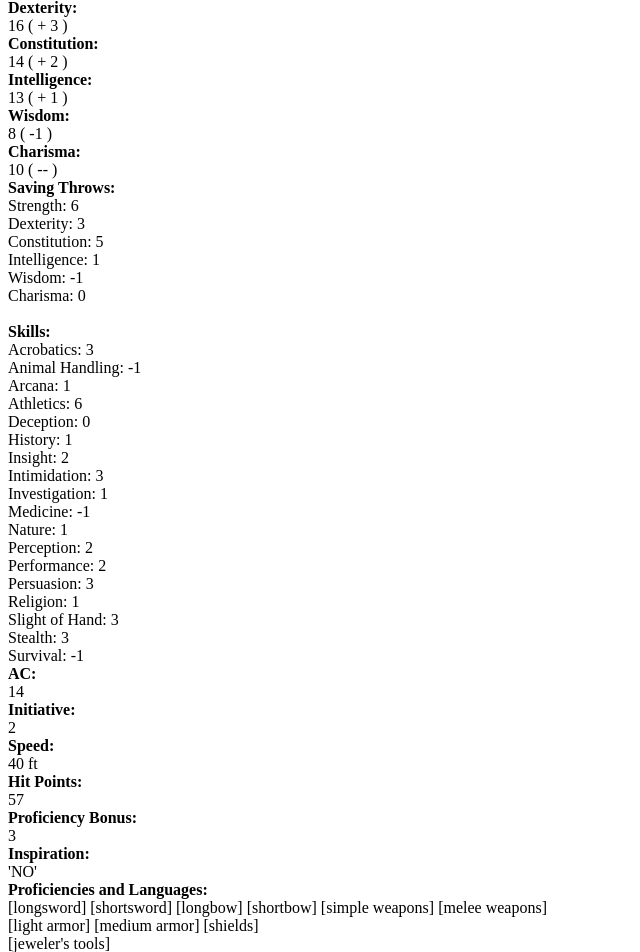
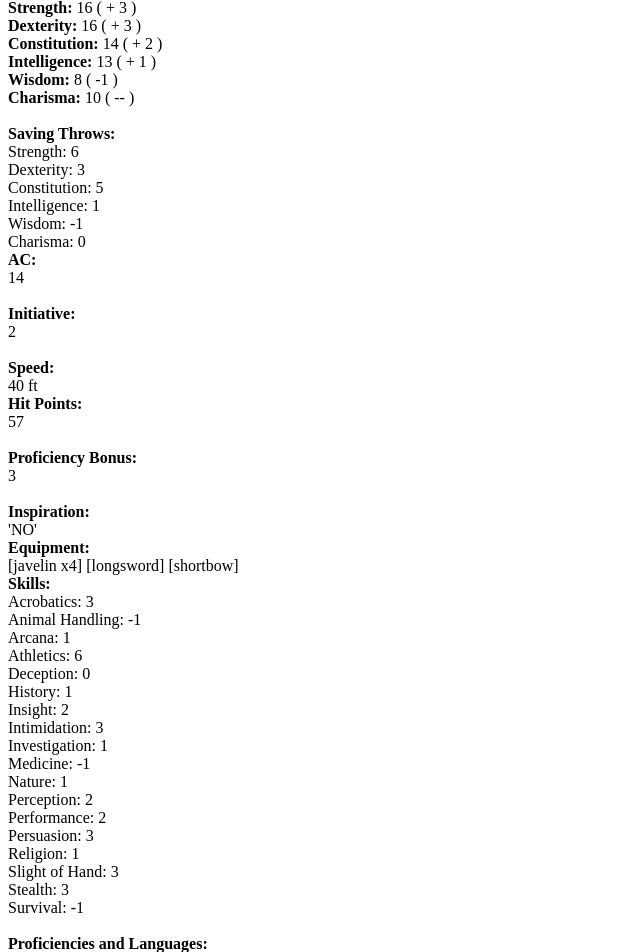
Before and after one commit to kaschul/PlayerCharacters, a React (Create React App) app in the folder frontend/: page /character/1 in a window 1280 px wide. Shown: the part 920-1872 px from the top of the page, without its empty margins (0-640 px from the left). Built offline with nearby package versions, Linux system fonts and the light colour scheme; the HTML template or start-up script is replaced by a standard one.

Commit message:
character page formatting

```diff
--- a/frontend/src/screens/CharacterScreen.js
+++ b/frontend/src/screens/CharacterScreen.js
@@ -23,20 +23,22 @@ const CharacterScreen = () => {
               <Row>
                 <span><h3>{character.name}</h3> {character.nickname != null && <>(aka {character.nickname})</>}</span>
               </Row>
+              <br></br>
               <Row>
-                {character.race} - {character.alignment}
+                <span>{character.race} - {character.alignment}</span>
               </Row>
               <Row>
                 {/* character subclass only displayed if not null */}
                 <span>Lvl {character.level} {character.class} {character.subclass != null && <>- {character.subclass}</>}</span>
               </Row>
               <Row>
-                {character.background}
+                <span>{character.background}</span>
+              </Row>
+              <br></br>
+              <Row>
+                <p> {character.description} </p>
               </Row>
           </Col>
-        </Row>
-        <Row>
-          <p> {character.description} </p>
         </Row>
       </Card>
 
@@ -47,168 +49,173 @@ const CharacterScreen = () => {
 
         <Card.Text as='div'>
         <div className='my-3'>
-          <Col class='text-centered'>
+
+        <Row>
+
+          <Col>
               {/*displays value, (modifier)
               + modifier if > 0,
               - modifier if < 0, and
               -- if modifier == 0*/}
-            <div id='vitals'>
             <Row>
-              <strong>Strength:</strong>
-            </Row>
-            <Row>
-              {character.stats.vitals.strength}
+              <span><strong>Strength:</strong>
+              &nbsp;{character.stats.vitals.strength}
               &nbsp;({character.stats.vitals.strengthModifier < 0 ?
                 <> {character.stats.vitals.strengthModifier} </> :
                 character.stats.vitals.strengthModifier > 0 ?
                 <> + {character.stats.vitals.strengthModifier} </> :
-                <> -- </>})
+                <> -- </>})</span>
             </Row>
             <Row>
-              <strong>Dexterity:</strong>
-            </Row>
-            <Row>
-              {character.stats.vitals.dexterity}
+              <span><strong>Dexterity:</strong>
+              &nbsp;{character.stats.vitals.dexterity}
               &nbsp;({character.stats.vitals.dexModifier < 0 ?
                 <> {character.stats.vitals.dexModifier} </> :
                 character.stats.vitals.dexModifier > 0 ?
                 <> + {character.stats.vitals.dexModifier} </> :
-                <> -- </>})
+                <> -- </>})</span>
             </Row>
             <Row >
-              <strong>Constitution:</strong>
-            </Row>
-            <Row>
-              {character.stats.vitals.constitution}
+              <span><strong>Constitution:</strong>
+              &nbsp;{character.stats.vitals.constitution}
               &nbsp;({character.stats.vitals.constModifier < 0 ?
                 <> {character.stats.vitals.constModifier} </> :
                 character.stats.vitals.constModifier > 0 ?
                 <> + {character.stats.vitals.constModifier} </> :
-                <> -- </>})
+                <> -- </>})</span>
             </Row>
             <Row>
-              <strong>Intelligence:</strong>
-            </Row>
-            <Row>
-              {character.stats.vitals.intelligence}
+              <span><strong>Intelligence:</strong>
+              &nbsp;{character.stats.vitals.intelligence}
               &nbsp;({character.stats.vitals.intelModifier < 0 ?
                 <> {character.stats.vitals.intelModifier} </> :
                 character.stats.vitals.intelModifier > 0 ?
                 <> + {character.stats.vitals.intelModifier} </> :
-                <> -- </>})
+                <> -- </>})</span>
             </Row>
             <Row>
-              <strong>Wisdom:</strong>
-            </Row>
-            <Row>
-              {character.stats.vitals.wisdom}
+              <span><strong>Wisdom:</strong>
+              &nbsp;{character.stats.vitals.wisdom}
               &nbsp;({character.stats.vitals.wisdomModifier < 0 ?
                 <> {character.stats.vitals.wisdomModifier} </> :
                 character.stats.vitals.wisdomModifier > 0 ?
                 <> + {character.stats.vitals.wisdomModifier} </> :
-                <> -- </>})
+                <> -- </>})</span>
             </Row>
             <Row>
-              <strong>Charisma:</strong>
-            </Row>
-            <Row>
-              {character.stats.vitals.charisma}
+              <span><strong>Charisma:</strong>
+              &nbsp;{character.stats.vitals.charisma}
               &nbsp;({character.stats.vitals.charismaModifier < 0 ?
                 <> {character.stats.vitals.charismaModifier} </> :
                 character.stats.vitals.charismaModifier > 0 ?
                 <> + {character.stats.vitals.charismaModifier} </> :
-                <> -- </>})
+                <> -- </>})</span>
             </Row>
-            </div>
-          </Col>
-          <Col>
-            <div id='savingThrows'>
+            <br></br>
             <Row>
                 <Col>
                   <Row><strong>Saving Throws:</strong></Row>
-                  <Row>Strength:&nbsp;{character.stats.savingThrows.strengthST}</Row>
-                  <Row>Dexterity:&nbsp;{character.stats.savingThrows.dexterityST}</Row>
-                  <Row>Constitution:&nbsp;{character.stats.savingThrows.constitutionST}</Row>
-                  <Row>Intelligence:&nbsp;{character.stats.savingThrows.intelligenceST}</Row>
-                  <Row>Wisdom:&nbsp;{character.stats.savingThrows.wisdomST}</Row>
-                  <Row>Charisma:&nbsp;{character.stats.savingThrows.charismaST}</Row>
+                  <Row><span>Strength:&nbsp;{character.stats.savingThrows.strengthST}</span></Row>
+                  <Row><span>Dexterity:&nbsp;{character.stats.savingThrows.dexterityST}</span></Row>
+                  <Row><span>Constitution:&nbsp;{character.stats.savingThrows.constitutionST}</span></Row>
+                  <Row><span>Intelligence:&nbsp;{character.stats.savingThrows.intelligenceST}</span></Row>
+                  <Row><span>Wisdom:&nbsp;{character.stats.savingThrows.wisdomST}</span></Row>
+                  <Row><span>Charisma:&nbsp;{character.stats.savingThrows.charismaST}</span></Row>
                 </Col>
             </Row>
-            </div>
-            <br></br>
-            <div id='skills'>
+          </Col>
+
+          <Col>
+
+            <Row>
+              <Col>
+                  <Row><strong>AC:</strong></Row>
+                  <Row><span>{character.stats.armorClass}</span></Row>
+
+                  <br></br>
+
+                  <Row><strong>Initiative:</strong></Row>
+                  <Row><span>{character.stats.initiative}</span></Row>
+
+                  <br></br>
+
+                  <Row><strong>Speed:</strong></Row>
+                  <Row><span>{character.stats.speed} ft</span></Row>
+              </Col>
+              <Col>
+                  <Row><strong>Hit Points:</strong></Row>
+                  <Row><span>{character.stats.hitPointMax}</span></Row>
+
+                  <br></br>
+
+                  <Row><strong>Proficiency Bonus:</strong></Row>
+                  <Row><span>{character.stats.profBonus}</span></Row>
+
+                  <br></br>
+
+                  <Row><strong>Inspiration:</strong></Row>
+                  <Row><span>{character.inspiration === true ? <div>'YES'</div> : <div>'NO'</div>}</span></Row>
+              </Col>
+            </Row>
+
+            <Row>
+              <Col>
+                <Row><strong>Equipment:</strong></Row>
+                <Row><span>{character.stats.equipment.map((p) => " [" + p + "] ")}</span></Row>
+              </Col>
+            </Row>
+
+          </Col>
+
+          <Col>
             <Row>
                 <Col>
                   <Row><strong>Skills:</strong></Row>
-                  <Row>Acrobatics:&nbsp;{character.stats.skills.acrobatics}</Row>
-                  <Row>Animal Handling:&nbsp;{character.stats.skills.animalHandling}</Row>
-                  <Row>Arcana:&nbsp;{character.stats.skills.arcana}</Row>
-                  <Row>Athletics:&nbsp;{character.stats.skills.athletics}</Row>
-                  <Row>Deception:&nbsp;{character.stats.skills.deception}</Row>
-                  <Row>History:&nbsp;{character.stats.skills.history}</Row>
-                  <Row>Insight:&nbsp;{character.stats.skills.insight}</Row>
-                  <Row>Intimidation:&nbsp;{character.stats.skills.intimidation}</Row>
-                  <Row>Investigation:&nbsp;{character.stats.skills.investigation}</Row>
-                  <Row>Medicine:&nbsp;{character.stats.skills.medicine}</Row>
-                  <Row>Nature:&nbsp;{character.stats.skills.nature}</Row>
-                  <Row>Perception:&nbsp;{character.stats.skills.perception}</Row>
-                  <Row>Performance:&nbsp;{character.stats.skills.performance}</Row>
-                  <Row>Persuasion:&nbsp;{character.stats.skills.persuasion}</Row>
-                  <Row>Religion:&nbsp;{character.stats.skills.religion}</Row>
-                  <Row>Slight of Hand:&nbsp;{character.stats.skills.slightOfHand}</Row>
-                  <Row>Stealth:&nbsp;{character.stats.skills.stealth}</Row>
-                  <Row>Survival:&nbsp;{character.stats.skills.survival}</Row>
+                  <Row><span>Acrobatics:&nbsp;{character.stats.skills.acrobatics}</span></Row>
+                  <Row><span>Animal Handling:&nbsp;{character.stats.skills.animalHandling}</span></Row>
+                  <Row><span>Arcana:&nbsp;{character.stats.skills.arcana}</span></Row>
+                  <Row><span>Athletics:&nbsp;{character.stats.skills.athletics}</span></Row>
+                  <Row><span>Deception:&nbsp;{character.stats.skills.deception}</span></Row>
+                  <Row><span>History:&nbsp;{character.stats.skills.history}</span></Row>
+                  <Row><span>Insight:&nbsp;{character.stats.skills.insight}</span></Row>
+                  <Row><span>Intimidation:&nbsp;{character.stats.skills.intimidation}</span></Row>
+                  <Row><span>Investigation:&nbsp;{character.stats.skills.investigation}</span></Row>
+                  <Row><span>Medicine:&nbsp;{character.stats.skills.medicine}</span></Row>
+                  <Row><span>Nature:&nbsp;{character.stats.skills.nature}</span></Row>
+                  <Row><span>Perception:&nbsp;{character.stats.skills.perception}</span></Row>
+                  <Row><span>Performance:&nbsp;{character.stats.skills.performance}</span></Row>
+                  <Row><span>Persuasion:&nbsp;{character.stats.skills.persuasion}</span></Row>
+                  <Row><span>Religion:&nbsp;{character.stats.skills.religion}</span></Row>
+                  <Row><span>Slight of Hand:&nbsp;{character.stats.skills.slightOfHand}</span></Row>
+                  <Row><span>Stealth:&nbsp;{character.stats.skills.stealth}</span></Row>
+                  <Row><span>Survival:&nbsp;{character.stats.skills.survival}</span></Row>
                 </Col>
             </Row>
-            </div>
           </Col>
+        </Row>
+
+        <br></br>
+
+        <Row>
           <Col>
+
+            <Row><strong>Proficiencies and Languages:</strong></Row>
             <Row>
               <Col>
-                <Row><strong>AC:</strong></Row>
-                <Row>{character.stats.armorClass}</Row>
-              </Col>
-              <Col>
-                <Row><strong>Initiative:</strong></Row>
-                <Row>{character.stats.initiative}</Row>
-              </Col>
-              <Col>
-                <Row><strong>Speed:</strong></Row>
-                <Row>{character.stats.speed} ft</Row>
+                <Row><span>{character.stats.proficiencies.weaponsProf.map((p) => " [" + p + "] ")}</span></Row>
+                <Row><span>{character.stats.proficiencies.armorProf.map((p) => " [" + p + "] ")}</span></Row>
+                <Row><span>{character.stats.proficiencies.toolProf.map((p) => " [" + p + "] ")}</span></Row>
+                <Row><span>{character.stats.proficiencies.languageProf.map((p) => " [" + p + "] ")}</span></Row>
               </Col>
             </Row>
-            <Row>
-              <Col>
-                <Row><strong>Hit Points:</strong></Row>
-                <Row>{character.stats.hitPointMax}</Row>
-              </Col>
-              <Col>
-                <Row><strong>Proficiency Bonus:</strong></Row>
-                <Row>{character.stats.profBonus}</Row>
-              </Col>
-              <Col>
-                <Row><strong>Inspiration:</strong></Row>
-                <Row>{character.inspiration === true ? <div>'YES'</div> : <div>'NO'</div>}</Row>
-              </Col>
-            </Row>
-            <Row>
-              <Col>
-                <Row><strong>Proficiencies and Languages:</strong></Row>
-                <Row>
-                  <Col>
-                    <Row>{character.stats.proficiencies.weaponsProf.map((p) => " [" + p + "] ")}</Row>
-                    <Row>{character.stats.proficiencies.armorProf.map((p) => " [" + p + "] ")}</Row>
-                    <Row>{character.stats.proficiencies.toolProf.map((p) => " [" + p + "] ")}</Row>
-                    <Row>{character.stats.proficiencies.languageProf.map((p) => " [" + p + "] ")}</Row>
-                  </Col>
-                </Row>
-                <Row><strong>Features and Traits:</strong></Row>
-                <Row>{character.stats.traits.map((p) => " [" + p + "] ")}</Row>
-                <Row><strong>Equipment:</strong></Row>
-                <Row>{character.stats.equipment.map((p) => " [" + p + "] ")}</Row>
-              </Col>
-            </Row>
+
+            <br></br>
+
+            <Row><strong>Features and Traits:</strong></Row>
+            <Row><span>{character.stats.traits.map((p) => " [" + p + "] ")}</span></Row>
+
           </Col>
+        </Row>
         </div>
         </Card.Text>
       </Card>
```
